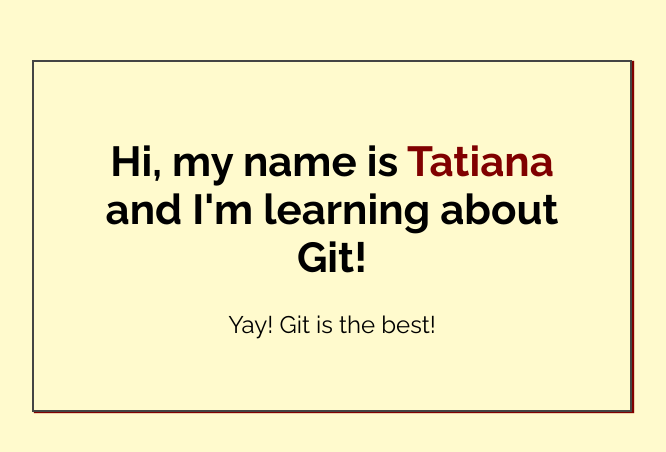
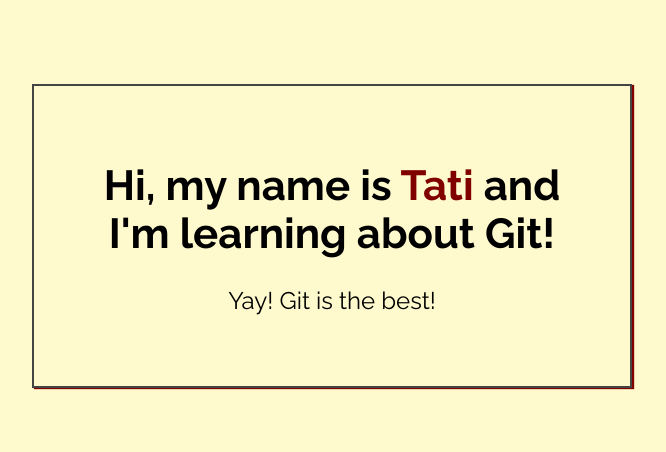
Before and after one commit to tatianabrouillard/Website-design-for-Seasons-Lawn-Care, a plain HTML site: page index.html in a window 1280 px wide. Shown: the part 164-616 px from the top of the page, without its empty margins (308-974 px from the left). Drawn offline with Linux system fonts and the light colour scheme.

Commit message:
Added name to index.html

```diff
--- a/index.html
+++ b/index.html
@@ -14,7 +14,7 @@
 <body>
 
     <div class="greeting">
-        <h1>Hi, my name is <span class="highlight">Tatiana</span> and I'm learning about Git! </h1>
+        <h1>Hi, my name is <span class="highlight">Tati</span> and I'm learning about Git! </h1>
 
         <p>Yay! Git is the best!</p>
     </div>
```
